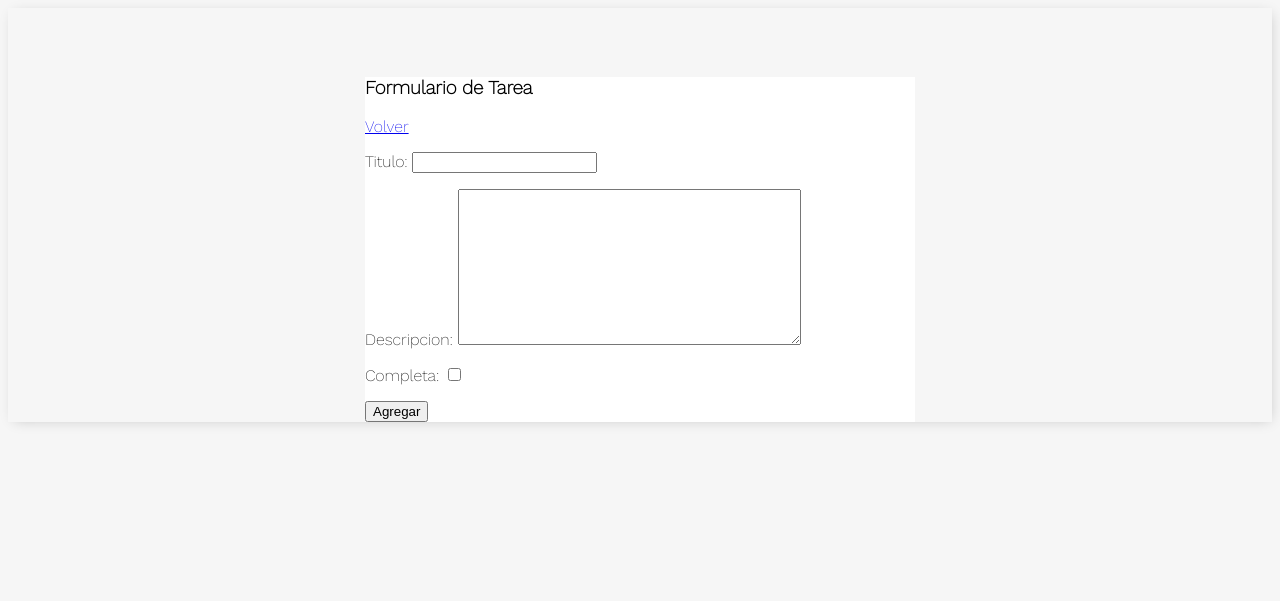
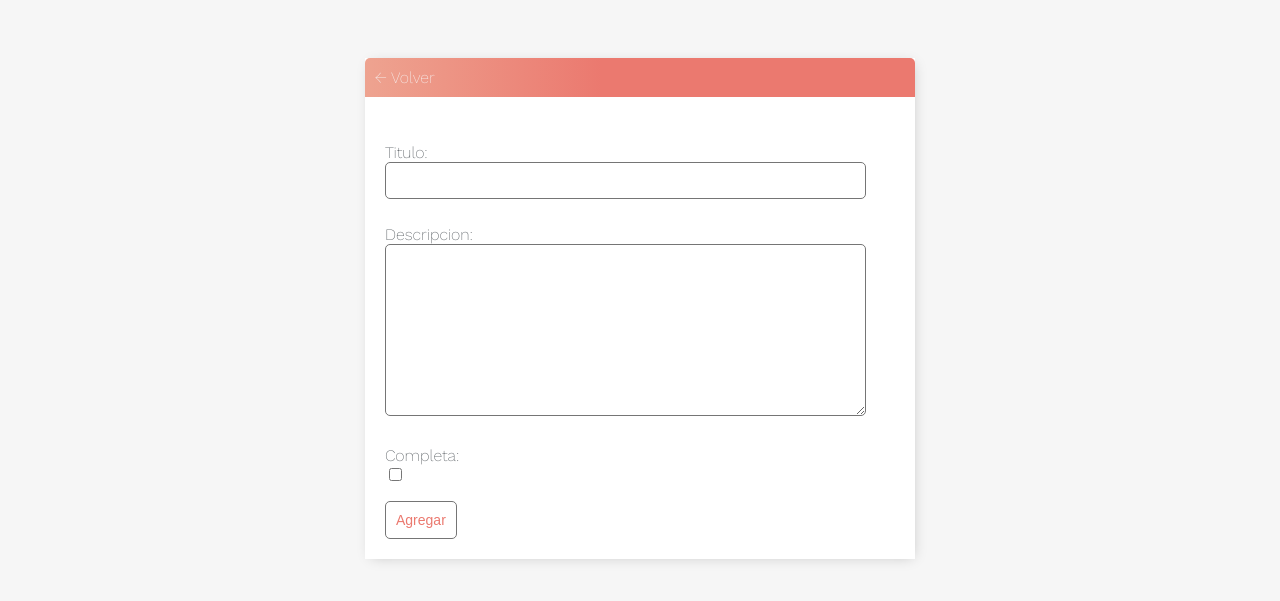
Before and after one commit to dlopezcorrea/Mintic, a Django app: page /task-create/ in a window 1280 px wide. Shown: the top 601 px of the page. Run offline with Django 4.2, Linux system fonts and the light colour scheme; a user stored in the database is signed in.

Commit message:
finalizando proyecto

```diff
--- a/pacer/base/templates/base/main.html
+++ b/pacer/base/templates/base/main.html
@@ -8,21 +8,175 @@
     <link rel="preconnect" href="https://fonts.googleapis.com">
     <link rel="preconnect" href="https://fonts.gstatic.com" crossorigin>
     <link href="https://fonts.googleapis.com/css2?family=Anton&family=Work+Sans:wght@200&display=swap" rel="stylesheet">
+    <link href="https://fonts.googleapis.com/css2?family=Nunito:wght@300&display=swap" rel="stylesheet">
     <style>
         body{
             background-color: #f6f6f6;
             font-family: 'Work Sans', sans-serif;
             padding-top: 50px;
-            -webkit-box-shadow: 2px 2px 13px -4px rgba(0, 0, 0, 0.21);
-            box-shadow: 2px 2px 13px -4px rgba(0, 0, 0, 0.21);
+        }
+
+        h1,h2,h3,h4,h6{
+            font-family: 'Nunito', sans-serif;
+        }
+
+        a, p{
+            color: #4b5156;
         }
 
         .container{
             max-width: 550px;
             margin: auto;
             background-color: #fff;
+            -webkit-box-shadow: 2px 2px 13px -4px rgba(0, 0, 0, 0.21);
+            box-shadow: 2px 2px 13px -4px rgba(0, 0, 0, 0.21);
 
         }
+        input {
+            outline: none;
+            border: none;
+        }
+
+        .header-bar {
+            display: flex;
+            justify-content: space-between;
+            color: #fff;
+            padding: 10px;
+            border-radius: 5px 5px 0 0;
+            background: linear-gradient(90deg, #EEA390 0%, #EB796F 43%, #EB796F 100%);
+        }
+
+        .header-bar a {
+            color: rgb(247, 247, 247);
+            text-decoration: none;
+        }
+
+        .task-wrapper {
+            display: flex;
+            align-items: center;
+            justify-content: space-between;
+            background-color: #fff;
+            border-top: 1px solid #dfe4ea;
+            overflow: hidden;
+        }
+
+        .task-title {
+            display: flex;
+            padding: 20px;
+        }
+
+        .task-title a {
+            text-decoration: none;
+            color: #4b5156;
+            margin-left: 10px;
+        }
+
+        .task-complete-icon {
+            height: 20px;
+            width: 20px;
+            background-color: rgb(105, 192, 105);
+            border-radius: 50%;
+        }
+
+        .task-incomplete-icon {
+            height: 20px;
+            width: 20px;
+            background-color: rgb(218, 218, 218);
+            border-radius: 50%;
+        }
+
+        .delete-link {
+            text-decoration: none;
+            font-weight: 900;
+            color: #cf4949;
+            font-size: 22px;
+            line-height: 0;
+            padding: 20px 0px;
+        }
+        .handle {
+            display: inline-block;
+            padding: 20px 16px;
+            cursor: grab;
+            user-select: none;
+        }
+
+        .handle:after,
+        .handle:before {
+            display: block;
+            content: "";
+        }
+
+        .handle:active,
+        .handle:active:before,
+        .handle:active:after {
+            cursor: grabbing;
+        }
+
+        .dropArea {
+            background-color: #f1f2f6;
+            color: black;
+            border: #ced6e0 1px solid;
+        }
+
+        .selectedTask {
+            opacity: 0.6;
+        }
+
+
+        #add-link {
+            color: #EB796F;
+            text-decoration: none;
+            font-size: 42px;
+            text-shadow: 1px 1px #81413b;
+        }
+
+        #search-add-wrapper {
+            display: flex;
+            justify-content: space-between;
+            align-items: center;
+            padding: 20px;
+        }
+
+        @media screen and (max-width:320px) {
+            #search-add-wrapper {
+                padding: 10px;
+            }
+        }
+
+        input[type=text],
+        input[type=password],
+        textarea {
+            border: 1px solid #757575;
+            border-radius: 5px;
+            padding: 10px;
+            width: 90%;
+        }
+
+        label {
+            padding-top: 10px !important;
+            display: block;
+        }
+
+        ::placeholder {
+            font-weight: 300;
+            opacity: 0.5;
+        }
+
+        .button {
+            border: 1px solid #757575;
+            background-color: #FFF;
+            color: #EB796F;
+            padding: 10px;
+            font-size: 14px;
+            border-radius: 5px;
+            cursor: pointer;
+            text-decoration: none;
+        }
+
+        .card-body {
+            padding: 20px;
+        }
+
     </style>
 </head>
 <body>
--- a/pacer/base/templates/base/task_form.html
+++ b/pacer/base/templates/base/task_form.html
@@ -1,13 +1,17 @@
 {% extends 'base/main.html' %}
 {% block content %}
 
-<h3>Formulario de Tarea</h3>
-<a href="{% url 'tasks' %}">Volver</a>
+<div class="header-bar">
+    <a href="{% url 'tasks' %}">&#8592; Volver</a>
+</div>
 
-<form method="POST" action="">
-    {% csrf_token %}
-    {{form.as_p}}
-    <input type="submit" value="Agregar">
-</form>
+
+<div class="card-body">
+    <form method="POST" action="">
+        {% csrf_token %}
+        {{form.as_p}}
+        <input class="button" type="submit" value="Agregar">
+    </form>
+</div>
 
 {% endblock content %}
--- a/pacer/base/urls.py
+++ b/pacer/base/urls.py
@@ -1,5 +1,5 @@
 from django.urls import path
-from .views import CustomLoginView, TaskList, TaskDetail, TaskCreate, TaskUpdate, DeleteView, RegisterPage
+from .views import CustomLoginView, TaskList, TaskDetail, TaskCreate, TaskUpdate, DeleteView, RegisterPage, TaskReorder
 from django.contrib.auth.views import LogoutView
 
 urlpatterns = [
@@ -12,4 +12,5 @@ urlpatterns = [
     path('task-create/', TaskCreate.as_view(), name='task-create'),
     path('task-update/<int:pk>', TaskUpdate.as_view(), name='task-update'),
     path('task-delete/<int:pk>', DeleteView.as_view(), name='task-delete'),
+    path('task-reorder/', TaskReorder.as_view(), name='task-reorder'),
 ]
--- a/pacer/base/views.py
+++ b/pacer/base/views.py
@@ -9,8 +9,12 @@ from django.contrib.auth.mixins import LoginRequiredMixin
 from django.contrib.auth.forms import UserCreationForm
 from django.contrib.auth import login
 
+from django.views import View
+from django.shortcuts import redirect
+from django.db import transaction
+
 from .models import Task
-
+from .forms import PositionForm
 
 class CustomLoginView(LoginView):
     template_name = "base/login.html"
@@ -78,3 +82,15 @@ class DeleteView(LoginRequiredMixin, DeleteView):
     model = Task
     context_object_name = 'task'
     success_url = reverse_lazy('tasks')
+
+class TaskReorder(View):
+    def post(self, request):
+        form = PositionForm(request.POST)
+
+        if form.is_valid():
+            positionList = form.cleaned_data["position"].split(',')
+
+            with transaction.atomic():
+                self.request.user.set_task_order(positionList)
+
+        return redirect(reverse_lazy('tasks'))
```
Also changed, not shown: pacer/base/forms.py (added, +7 -0 lines), pacer/base/templates/base/task_list.html (+73 -26 lines), pacer/db.sqlite3.
